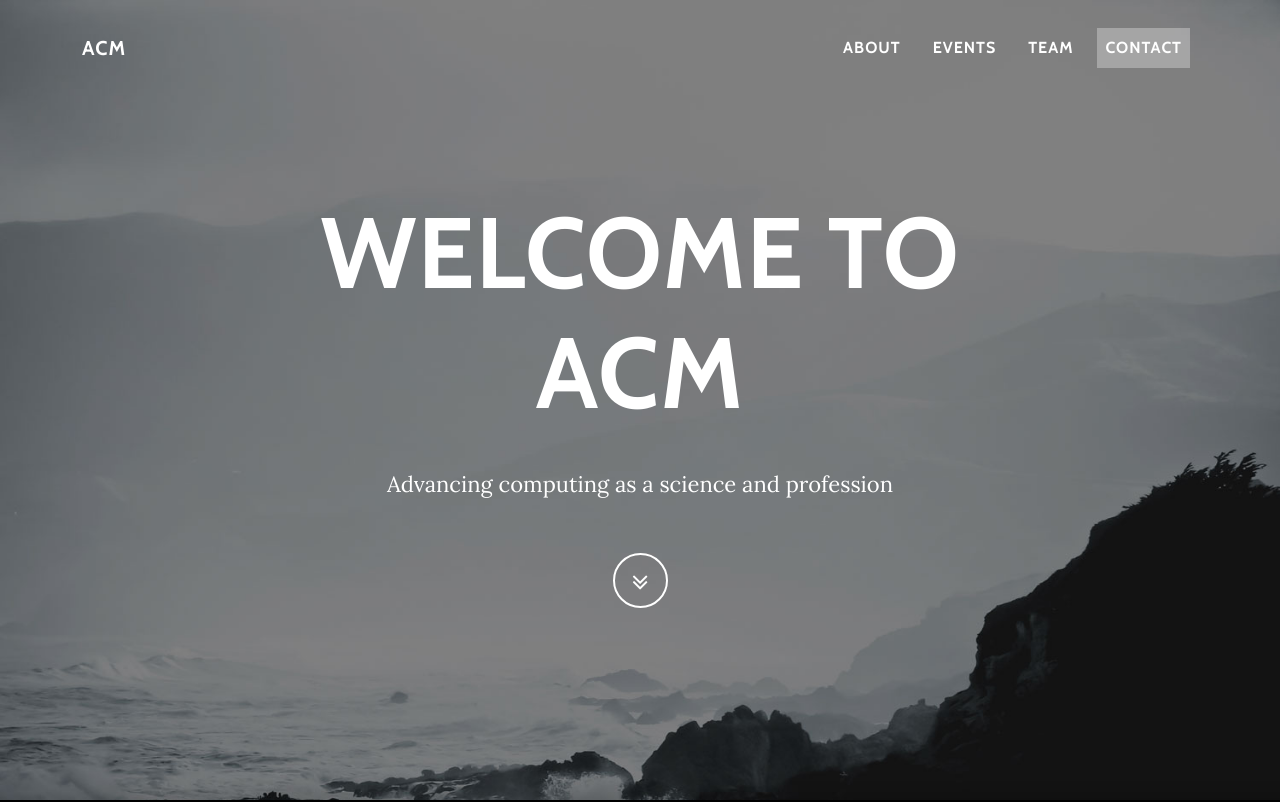
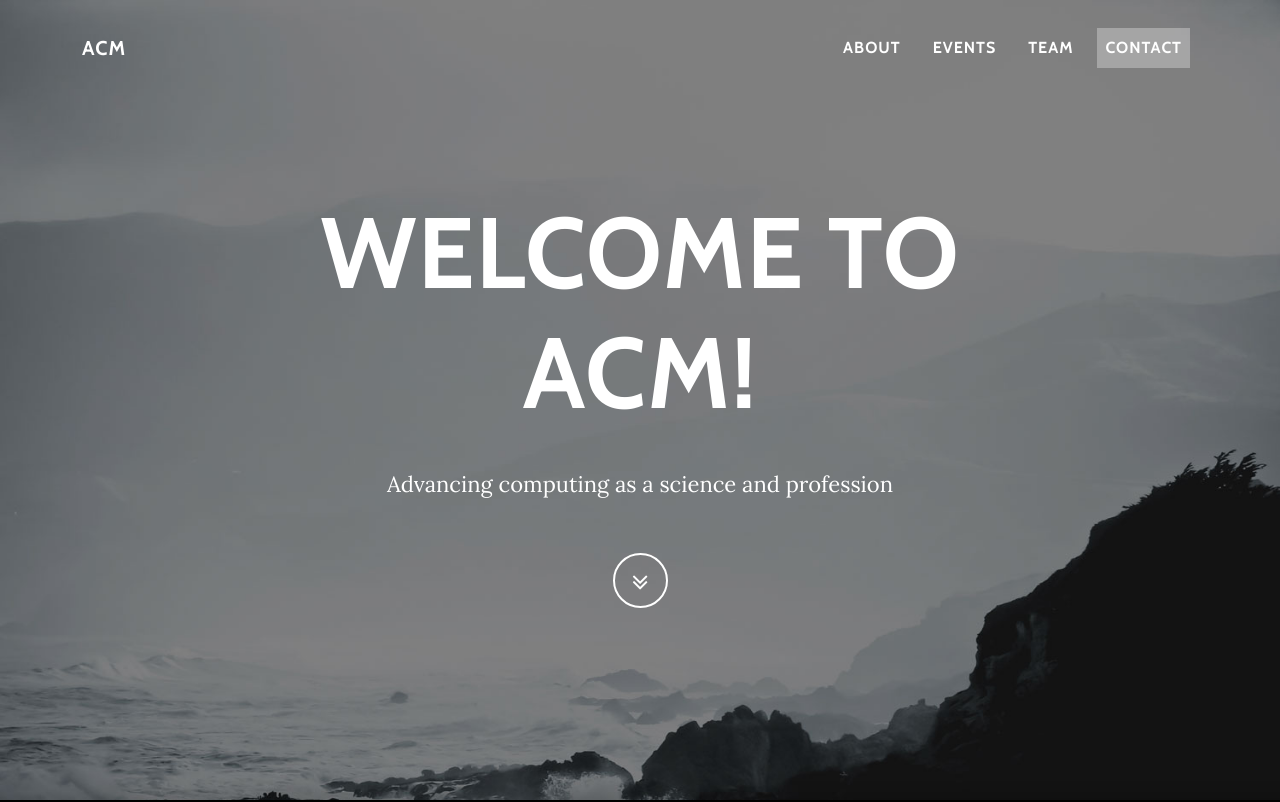
Before and after one commit to krishnaprasaad/ACM_website, a plain HTML site: page index.html in a window 1280 px wide. Shown: the top 802 px of the page. Drawn offline with nearby package versions, Linux system fonts and the light colour scheme.

Commit message:
Krishna: Exclamatory mark added to the webpage
Exclamatory mark added to the webpage to the ACM header - 1.

```diff
--- a/index.html
+++ b/index.html
@@ -33,7 +33,7 @@
             <div class="container">
                 <div class="row">
                     <div class="col-lg-8 mx-auto">
-                        <h1 class="brand-heading">Welcome to acm</h1>
+                        <h1 class="brand-heading">Welcome to ACM!</h1>
                         <p class="d-inline-flex intro-text">Advancing computing as a science and profession</p>
                     </div>
                 </div>
```
Also changed, not shown: 1 other file.
